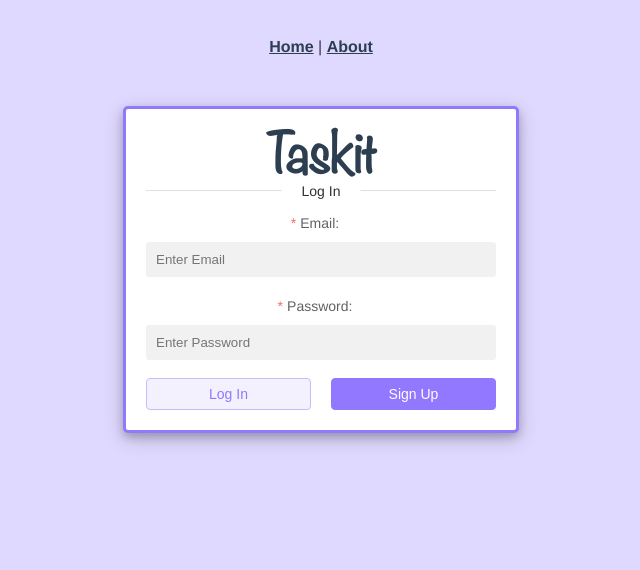
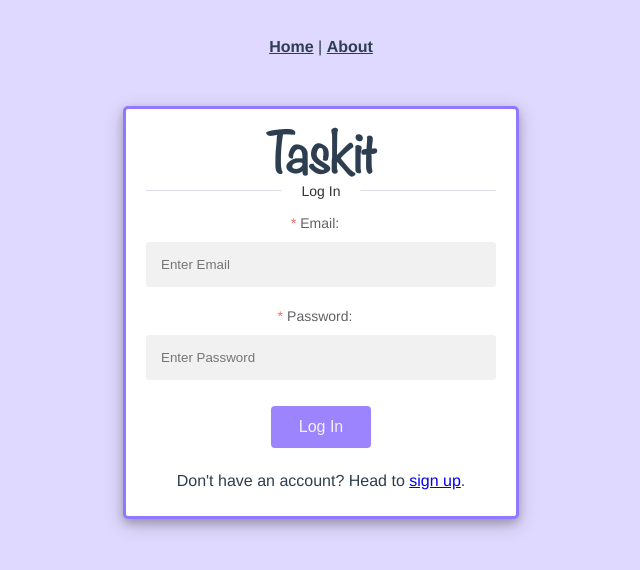
Before and after one commit to mathieugeoffroy052/ecse428-group-project, a Vue app in the folder taskit-frontend/: page /login in a window 1280 px wide. Shown: the top 570 px of the page, without its empty margins (319-959 px from the left). Built offline with nearby package versions, Linux system fonts and the light colour scheme.

Commit message:
modified components so that it matches with signup

```diff
--- a/taskit-frontend/src/views/Login.vue
+++ b/taskit-frontend/src/views/Login.vue
@@ -12,6 +12,7 @@
           <el-form
             label-position="top"
             :model="logInForm"
+            @submit.prevent="onLogIn"
           >
             <el-form-item label="Email:" required>
               <input
@@ -30,23 +31,19 @@
                 v-model="logInForm.password"
               />
             </el-form-item>
+            <el-row justify="center">
+              <button
+                style="border-radius: 4px;"
+                type="submit"
+                class="main-button"
+                @submit="onLogIn()"
+                >Log In</button
+              >
+            </el-row>
+            <el-row justify="center">
+              <p>Don't have an account? Head to <a href="#" onclick="location.href='../signup'"> sign up</a>.</p>
+            </el-row>
           </el-form>
-          <el-row justify="space-between">
-            <el-button
-              color="#9277FF"
-              plain
-              class="main-button"
-              @click="onLogIn()"
-              >Log In</el-button
-            >
-            <el-button
-              color="#9277FF"
-              style="color: white"
-              class="main-button"
-              @click="onSignUpClick()"
-              >Sign Up</el-button
-            >
-          </el-row>
         </div>
       </el-row>
       <div style="width: 395px; margin: auto; padding: 20px">
@@ -91,11 +88,11 @@
               this.logInForm.email = "";
               this.logInForm.password = "";
             })
-            .then(window.location.href = "../tasks")
             .catch((e) => {
               this.error = e.response.data.message;
               this.showError = true;
             })
+            .then((window.location.href = "../tasks"));
         } else {
           this.error = "Please fill in all input fields to login.";
           this.showError = true;
@@ -117,7 +114,7 @@
     box-shadow: 0 4px 8px 0 rgba(0, 0, 0, 0.2), 0 6px 20px 0 rgba(0, 0, 0, 0.19);
     padding-left: 20px;
     padding-right: 20px;
-    padding-bottom: 20px;
+    padding-bottom: 10px;
     margin: 20px;
     width: 350px;
     margin: auto;
@@ -133,14 +130,25 @@
     background-color: #9277ff47;
   }
   .main-button {
-    width: 165px;
-    padding-bottom: 0px;
+    background-color: #9277ff;
+    padding: 12px 16px;
+    width: 100px; /* was 165 */
+    font-size: 16px;
+    margin: 8px 0;
+    border: none;
+    cursor: pointer;
+    opacity: 0.9;
+    color: #f1f1f1;
+
+  }
+  .main-button:hover {
+    background-color: #9277ffce;
   }
   input[type="text"],
   input[type="password"],
   input[type="email"] {
     width: 100%;
-    padding: 10px;
+    padding: 15px;
     display: inline-block;
     border: none;
     background: #f1f1f1;
```
Also changed, not shown: 1 other file (tests, documents, lock files or other folders).
